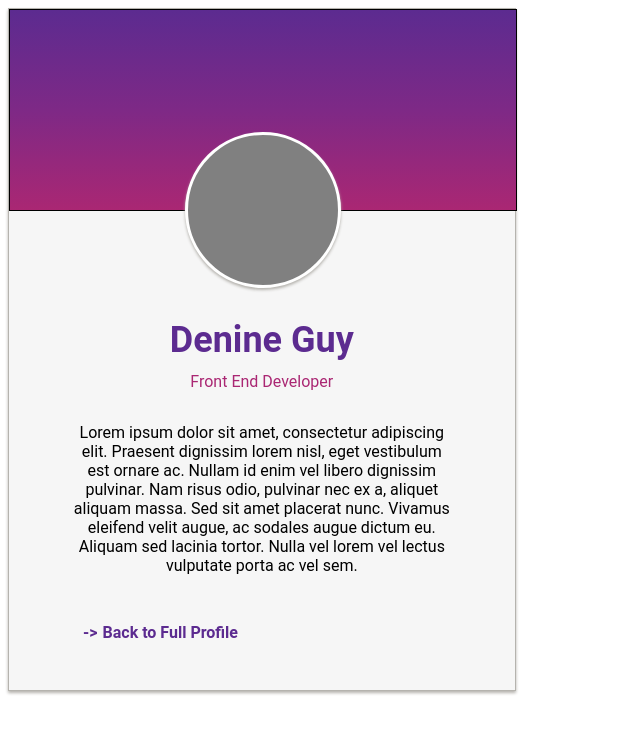
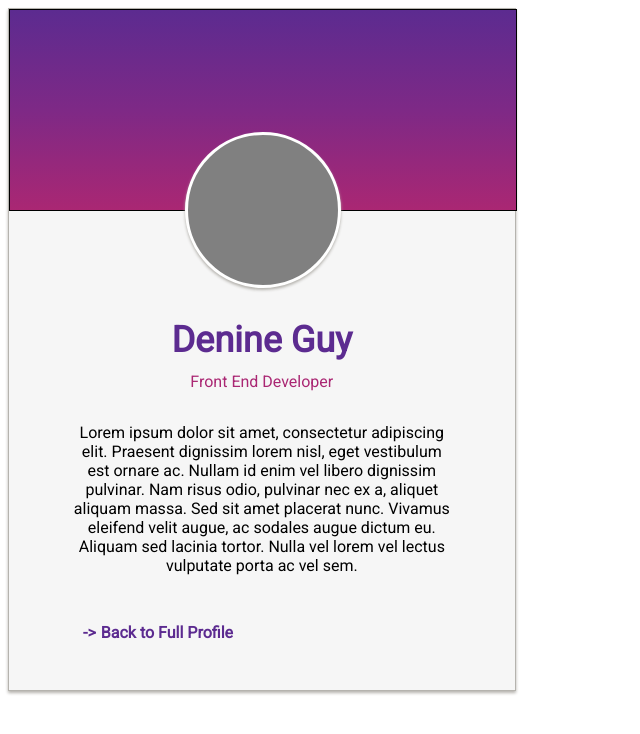
Before and after one commit to denineguy/MD-sidebar, a plain HTML site: page index.html in a window 1280 px wide. Shown: the whole page, without its empty margins (0-640 px from the left). Drawn offline with Linux system fonts and the light colour scheme.

Commit message:
Added google fonts

```diff
--- a/index.html
+++ b/index.html
@@ -4,6 +4,7 @@
     <meta charset="UTF-8">
     <title>Profile Sidebar</title>
     <link rel="stylesheet" href="sidebar.css" type="text/css">
+    <link href='https://fonts.googleapis.com/css?family=Roboto' rel='stylesheet' type='text/css'>
   </head>
   <body>
     <div>
--- a/sidebar.css
+++ b/sidebar.css
@@ -2,7 +2,7 @@ div {
   border: 1px solid #B5B3AE;
   width: 40%;
   box-shadow: 0 2px 3px #B5B3AE;
-  font-family: Roboto, Sans-serif
+  font-family: Roboto, Arial, Helvetica, Sans-serif
 }
 
 .profile-head {
```
